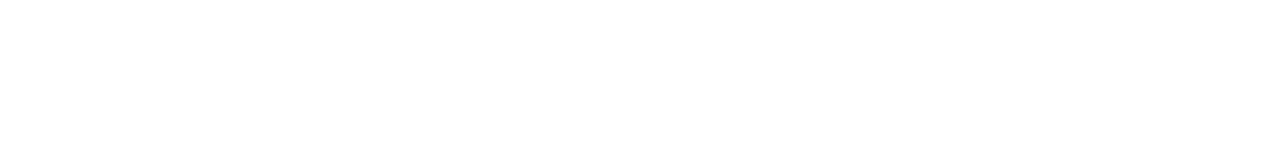
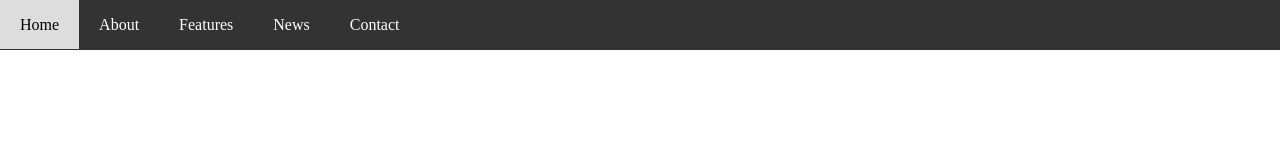
Before and after one commit to afroja-akter/navbar, a plain HTML site: page index.html in a window 1280 px wide. Drawn offline with Linux system fonts and the light colour scheme.

Commit message:
Add a navigation bar

```diff
--- a/index.html
+++ b/index.html
@@ -4,8 +4,18 @@
     <meta charset="UTF-8">
     <meta name="viewport" content="width=device-width, initial-scale=1.0">
     <title>Navbar example</title>
+    <link rel="stylesheet" href="style.css">
 </head>
 <body>
+    <nav>
+        <ul>
+            <li><a href="#">Home</a></li>
+            <li><a href="#">About</a></li>
+            <li><a href="#">Features</a></li>
+            <li><a href="#">News</a></li>
+            <li><a href="#">Contact</a></li>
 
+        </ul>
+    </nav>
 </body>
 </html>
--- a/style.css
+++ b/style.css
@@ -0,0 +1,25 @@
+*{
+    margin: 0;
+    padding: 0;
+}
+nav{
+    height: 50px;
+    background:#333;
+}
+nav ul{
+    list-style: none;
+
+}
+nav ul li{
+    float: left;
+    line-height: 50px;
+}
+nav ul li a{
+    text-decoration: none;
+    color: white;
+    padding: 16px 20px;
+}
+nav ul li a:hover{
+    background-color:#ddd;
+    color: black;
+}
```
